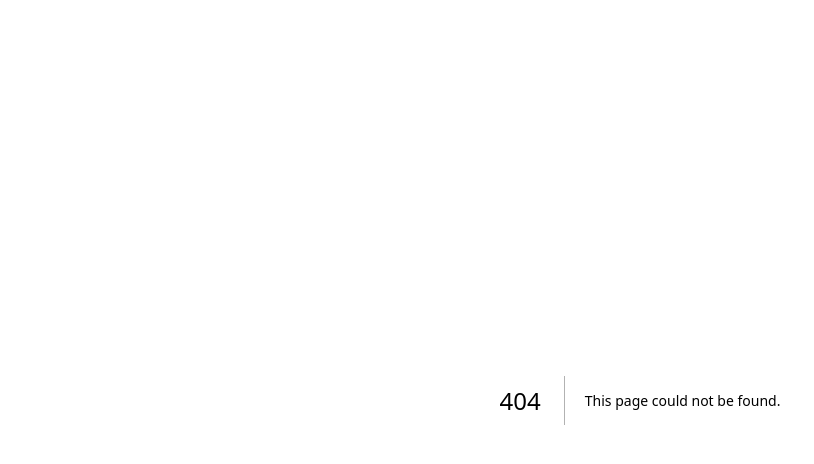
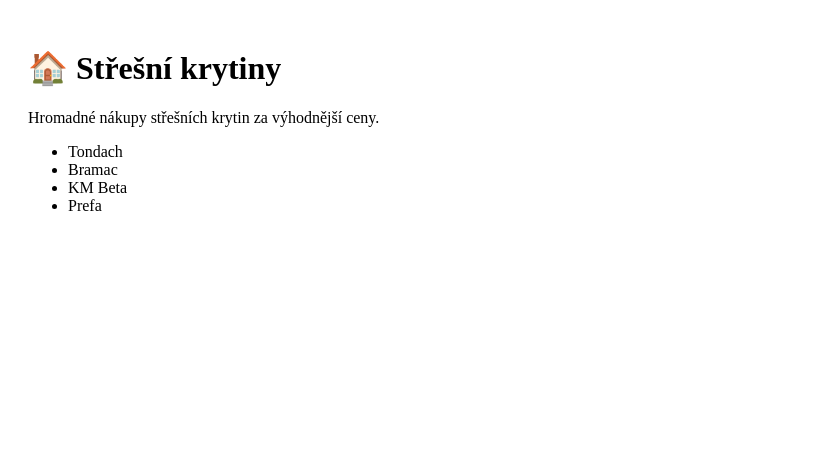
Before and after one commit to Hartmani/Baumarket, a Next.js app: page /strecha in a window 1280 px wide. Before the commit this address had no page. Shown: the top 464 px of the page, without its empty margins (0-814 px from the left). Built offline with nearby package versions, Linux system fonts and the light colour scheme.

Commit message:
Create page.tsx

```diff
--- /dev/null
+++ b/app/strecha/page.tsx
@@ -0,0 +1,27 @@
+export default function StrechaPage() {
+
+  return (
+
+    <main style={{ padding: "20px" }}>
+
+      <h1>🏠 Střešní krytiny</h1>
+
+      <p>Hromadné nákupy střešních krytin za výhodnější ceny.</p>
+
+      <ul>
+
+        <li>Tondach</li>
+
+        <li>Bramac</li>
+
+        <li>KM Beta</li>
+
+        <li>Prefa</li>
+
+      </ul>
+
+    </main>
+
+  );
+
+}
```
